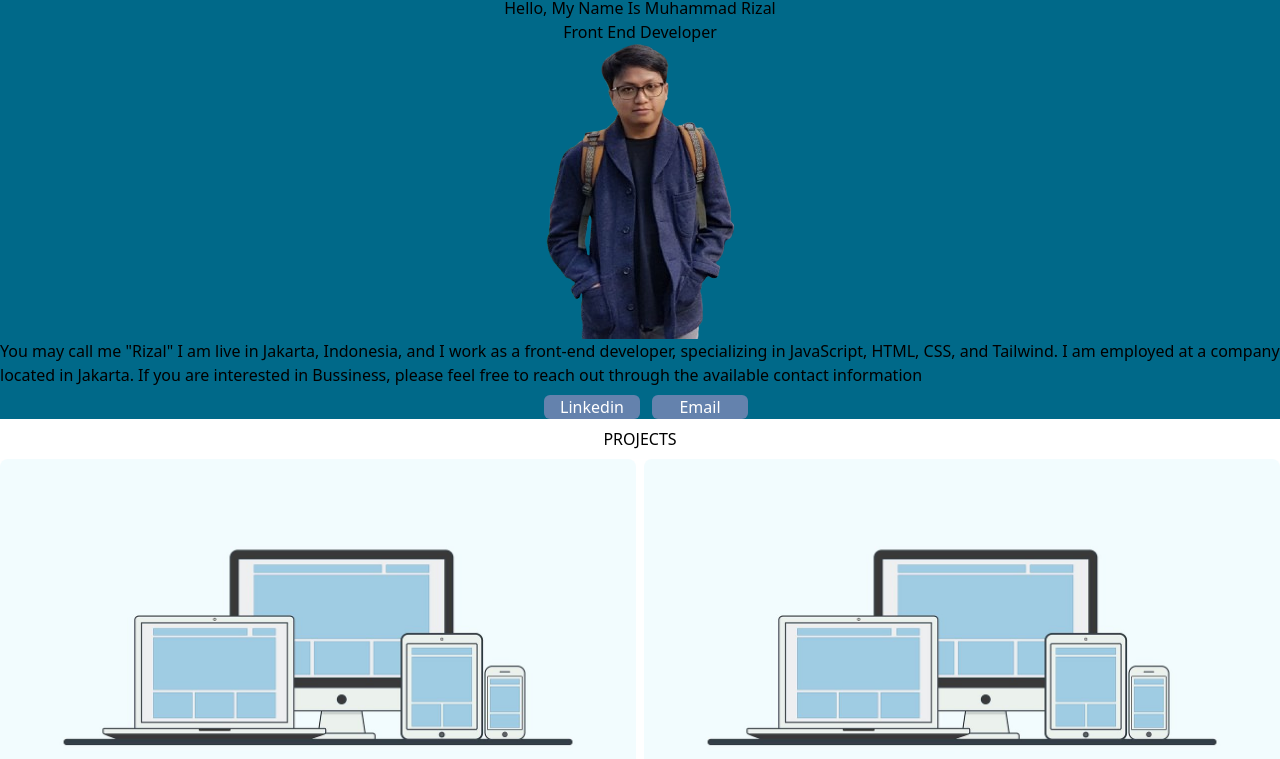
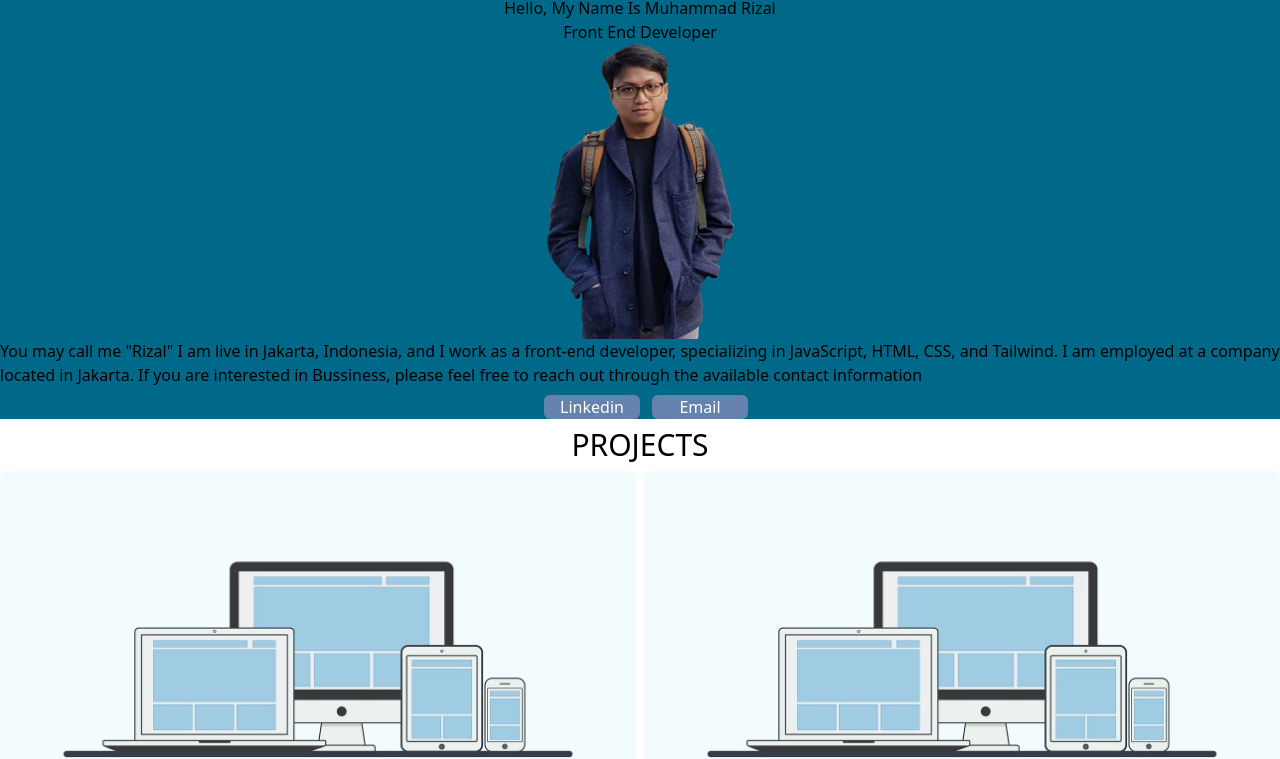
Before and after one commit to mrizal17/Website-Profile, a website: page src/index.html in a window 1280 px wide. Shown: the part 68-827 px from the top of the page. Drawn offline with Linux system fonts and the light colour scheme; a web font is replaced by a local one.

Commit message:
font change

```diff
--- a/src/index.html
+++ b/src/index.html
@@ -58,7 +58,7 @@
     <!-- end hero -->
     <!-- Project -->
     <div class="mt-2 text-center">
-        <h1 class="">PROJECTS</h1>
+        <h1 class="text-3xl">PROJECTS</h1>
     </div>
     <div class="grid grid-cols-2 gap-2 mt-2">
         <div>
```
Also changed, not shown: src/output.css.
